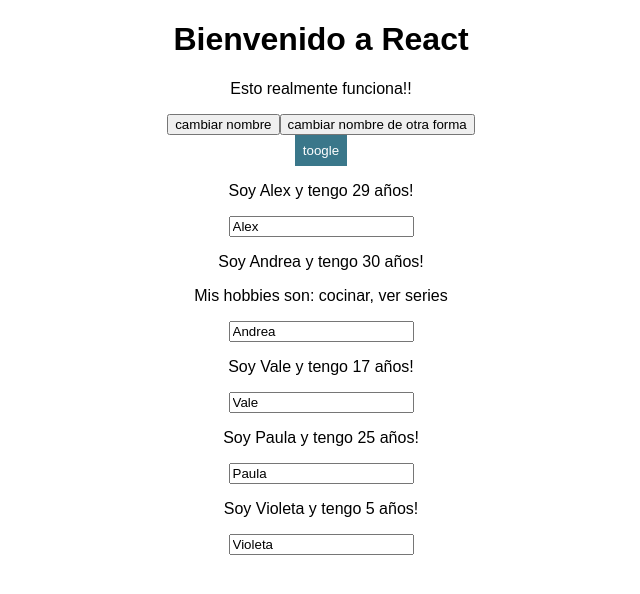
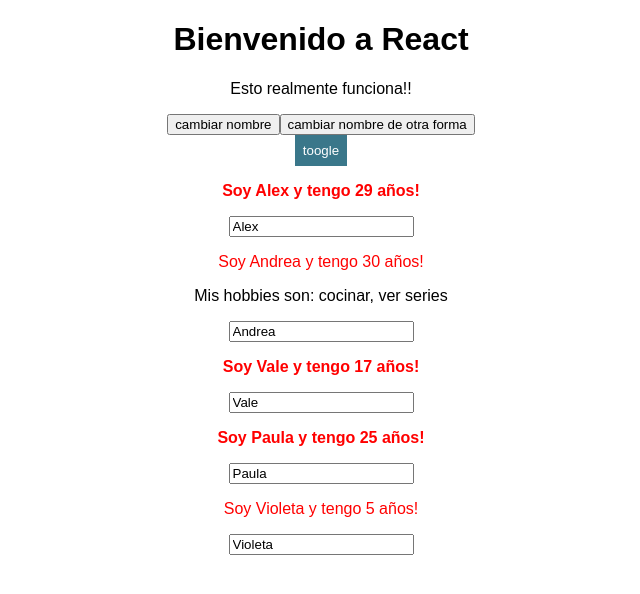
Before and after one commit to alexunjm/react-first-app, a React (Create React App) app: page / in a window 1280 px wide. Both pictures are taken after a click on the button "toogle". Shown: the top 594 px of the page, without its empty margins (319-959 px from the left). Built offline with nearby package versions, Linux system fonts and the light colour scheme.

Commit message:
clases dinámicas

```diff
--- a/src/App.css
+++ b/src/App.css
@@ -26,3 +26,11 @@
   from { transform: rotate(0deg); }
   to { transform: rotate(360deg); }
 }
+
+
+.red {
+	color: red;
+}
+.bold {
+	font-weight: bold;
+}
--- a/src/Person/Person.js
+++ b/src/Person/Person.js
@@ -1,9 +1,19 @@
 import React, { Component } from 'react';
 
 const person = (props) => {
+
+	const classes = [];
+	if(props.name.length <= 10) {
+		classes.push('red');
+	}
+	if(props.name.length <= 5) {
+		classes.push("bold");
+	}
+	console.log(classes);
+
 	return (
 		<div>
-			<p>Soy {props.name} y tengo {props.age} años!</p>
+			<p className={classes.join(' ')}>Soy {props.name} y tengo {props.age} años!</p>
 			{props.children != null && <p onClick={props.click}>{props.children}</p>}
 			<input type="text" onChange={props.changed} value={props.name} />
 		</div>
```
